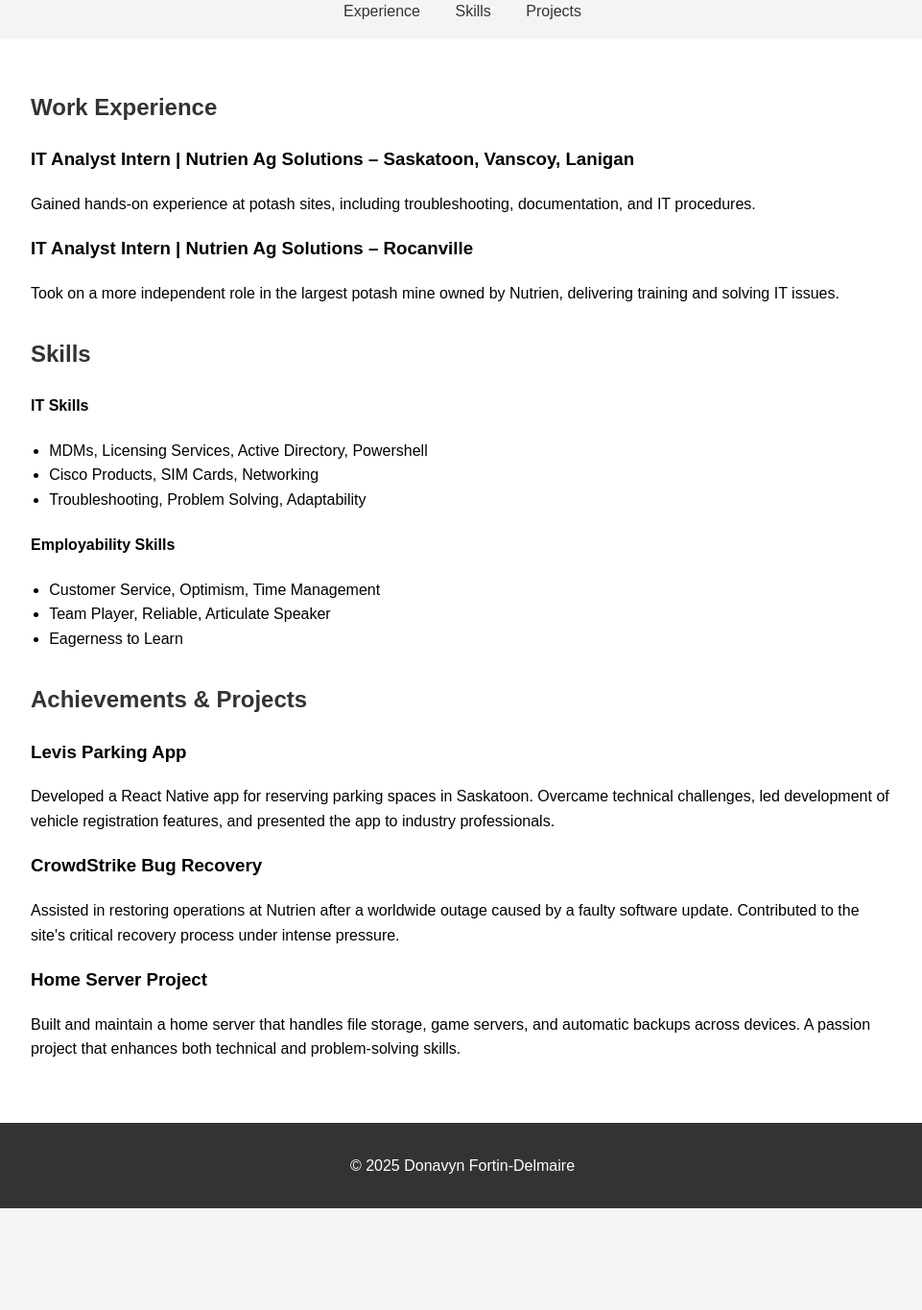
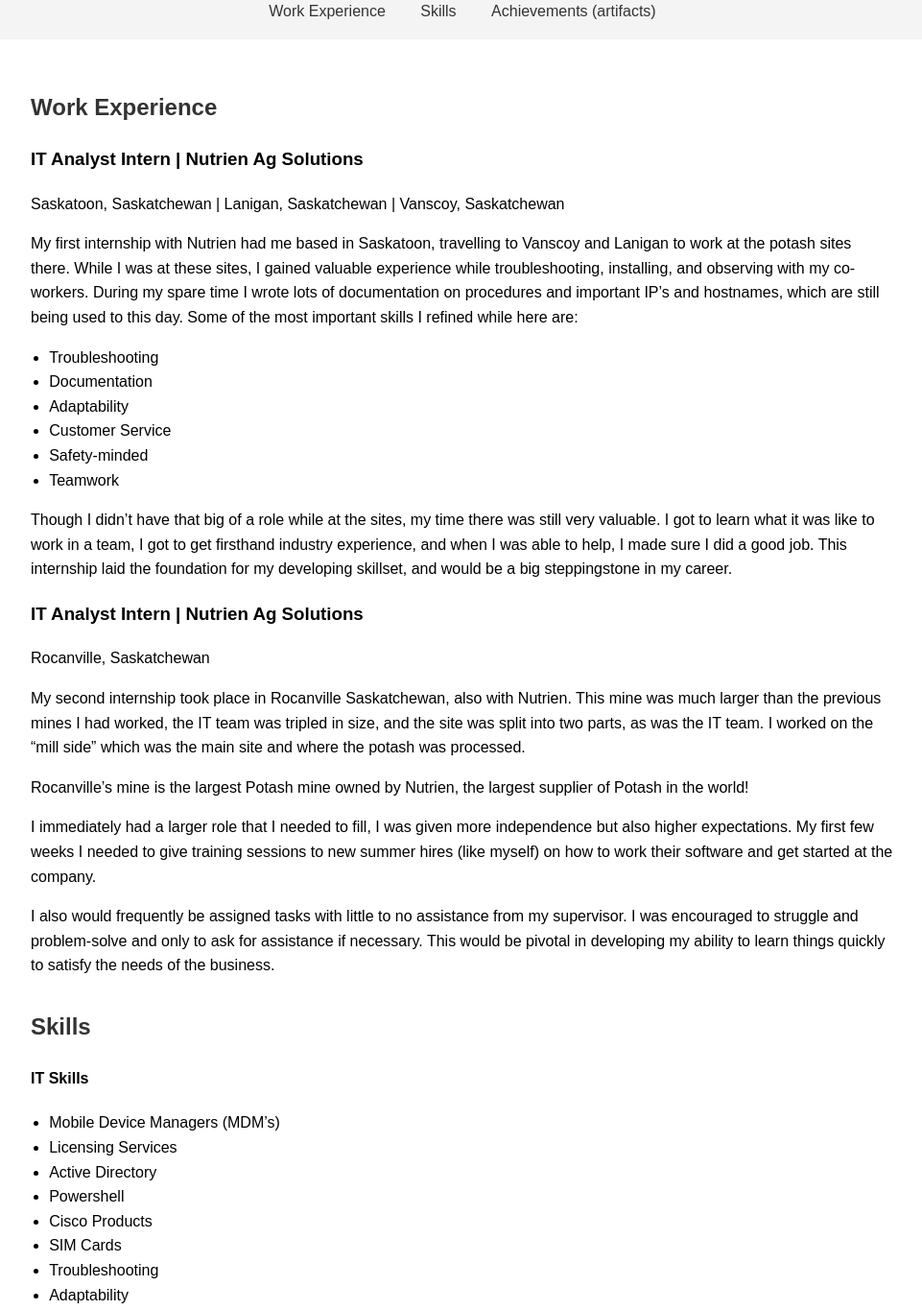
Before and after one commit to DonnyyZ/portfolio, a plain HTML site: page index.html in a window 1280 px wide. Shown: the part 226-1591 px from the top of the page at 96% size, without its empty margins (158-1119 px from the left). Before the commit the page ends 1485 px from the top, so only its background shows below. Drawn offline with Linux system fonts and the light colour scheme.

Commit message:
Finished

```diff
--- a/index.html
+++ b/index.html
@@ -49,53 +49,89 @@
     <h1>Donavyn Fortin-Delmaire</h1>
     <p>"Always eager to learn new things"</p>
     <p>
-      <a href="#" style="color: #fff;">LinkedIn</a> |
-      <a href="#" style="color: #fff;">GitHub</a>
+      <a href="https://www.linkedin.com/in/donavyn-fortin-delmaire-3082b324b/" style="color: #fff;">LinkedIn</a> |
+      <a href="https://github.com/DonnyyZ" style="color: #fff;">Github</a>
     </p>
   </header>
 
   <nav>
-    <a href="#experience">Experience</a>
+    <a href="#experience">Work Experience</a>
     <a href="#skills">Skills</a>
-    <a href="#projects">Projects</a>
+    <a href="#projects">Achievements (artifacts)</a>
   </nav>
 
   <div class="container">
     <section id="experience" class="section">
       <h2>Work Experience</h2>
-      <h3>IT Analyst Intern | Nutrien Ag Solutions – Saskatoon, Vanscoy, Lanigan</h3>
-      <p>Gained hands-on experience at potash sites, including troubleshooting, documentation, and IT procedures.</p>
+      <h3>IT Analyst Intern | Nutrien Ag Solutions</h3>
+      <p>Saskatoon, Saskatchewan | Lanigan, Saskatchewan | Vanscoy, Saskatchewan</p>
+      <p>My first internship with Nutrien had me based in Saskatoon, travelling to Vanscoy and Lanigan to work at the potash sites there. While I was at these sites, I gained valuable experience while troubleshooting, installing, and observing with my co-workers. During my spare time I wrote lots of documentation on procedures and important IP’s and hostnames, which are still being used to this day. Some of the most important skills I refined while here are:</p>
+      <ul>
+        <li>Troubleshooting</li>
+        <li>Documentation</li>
+        <li>Adaptability</li>
+        <li>Customer Service</li>
+        <li>Safety-minded</li>
+        <li>Teamwork</li>
+      </ul>
+      <p>Though I didn’t have that big of a role while at the sites, my time there was still very valuable. I got to learn what it was like to work in a team, I got to get firsthand industry experience, and when I was able to help, I made sure I did a good job. This internship laid the foundation for my developing skillset, and would be a big steppingstone in my career.</p>
 
-      <h3>IT Analyst Intern | Nutrien Ag Solutions – Rocanville</h3>
-      <p>Took on a more independent role in the largest potash mine owned by Nutrien, delivering training and solving IT issues.</p>
+      <h3>IT Analyst Intern | Nutrien Ag Solutions</h3>
+      <p>Rocanville, Saskatchewan</p>
+      <p>My second internship took place in Rocanville Saskatchewan, also with Nutrien. This mine was much larger than the previous mines I had worked, the IT team was tripled in size, and the site was split into two parts, as was the IT team. I worked on the “mill side” which was the main site and where the potash was processed.</p>
+      <p>Rocanville’s mine is the largest Potash mine owned by Nutrien, the largest supplier of Potash in the world!</p>
+      <p>I immediately had a larger role that I needed to fill, I was given more independence but also higher expectations. My first few weeks I needed to give training sessions to new summer hires (like myself) on how to work their software and get started at the company.</p>
+      <p>I also would frequently be assigned tasks with little to no assistance from my supervisor. I was encouraged to struggle and problem-solve and only to ask for assistance if necessary. This would be pivotal in developing my ability to learn things quickly to satisfy the needs of the business.</p>
     </section>
 
     <section id="skills" class="section">
       <h2>Skills</h2>
       <h4>IT Skills</h4>
       <ul>
-        <li>MDMs, Licensing Services, Active Directory, Powershell</li>
-        <li>Cisco Products, SIM Cards, Networking</li>
-        <li>Troubleshooting, Problem Solving, Adaptability</li>
+        <li>Mobile Device Managers (MDM’s)</li>
+        <li>Licensing Services</li>
+        <li>Active Directory</li>
+        <li>Powershell</li>
+        <li>Cisco Products</li>
+        <li>SIM Cards</li>
+        <li>Troubleshooting</li>
+        <li>Adaptability</li>
+        <li>Networking</li>
+        <li>Problem solving</li>
       </ul>
       <h4>Employability Skills</h4>
       <ul>
-        <li>Customer Service, Optimism, Time Management</li>
-        <li>Team Player, Reliable, Articulate Speaker</li>
-        <li>Eagerness to Learn</li>
+        <li>Customer Service</li>
+        <li>Articulated Speaker</li>
+        <li>Optimistic</li>
+        <li>Team player</li>
+        <li>Reliable</li>
+        <li>Time management</li>
+        <li>Eagerness to learn</li>
       </ul>
     </section>
 
     <section id="projects" class="section">
-      <h2>Achievements & Projects</h2>
-      <h3>Levis Parking App</h3>
-      <p>Developed a React Native app for reserving parking spaces in Saskatoon. Overcame technical challenges, led development of vehicle registration features, and presented the app to industry professionals.</p>
+      <h2>Achievements (artifacts)</h2>
+      <h3>Levis Parking</h3>
+      <p>During my second year I was assigned to a project team where we worked in a team with our classmates to create a specific app for a client. Our app was meant to make it easy to find/reserve parking spaces in Saskatoon, it would be made for our client, Levis Tech, and it would be named “Levis Parking”.</p>
+      <p>This project challenged me and my group in many ways, the first and most significant being getting off the ground. We were working with a technology very unfamiliar to us at the time, called React Native. React Native is a JavaScript library that allows you to create apps for Android and iOS using React. For the first month of our project, we made almost no progress as we could not get the technology working correctly. We eventually had to restart the entire project from scratch, using a new file layout and prioritizing a clean project, which solved the issue. This first hurdle taught me not to get too attached to my work, as all it took was a few mistakes for us to have to completely restart our project.</p>
+      <p>We eventually found a rhythm and managed to deliver a product that we were all proud of. I was largely responsible for implementing the vehicle portion of our app. I created a way for our users to register their vehicles into the app, and then select which vehicle they would use to park. We got to showcase our app in a presentation in front of the industry’s leading programmers, and to all our classmates. I no longer have a copy of the project itself, but I have the video of our presentation, see below.</p>
+      <a href="https://drive.google.com/file/d/1vQqUmunmKbuLYfOTNLoNUskiNE-qa8X8/view?usp=drive_link">Link to Presentation Video</a>
 
-      <h3>CrowdStrike Bug Recovery</h3>
-      <p>Assisted in restoring operations at Nutrien after a worldwide outage caused by a faulty software update. Contributed to the site's critical recovery process under intense pressure.</p>
+      <h3>CrowdStrike Bug</h3>
+      <p>I also got firsthand experience with a disaster scenario, being the CrowdStrike bug of 2024. A security software known as “CrowdStrike” released a faulty software update that caused a worldwide outage on millions of computers, including Nutrien ones.</p>
+      <p>Multiple blue screens of death caused by a faulty software update on baggage carousels at LaGuardia Airport, New York City.<br>Via Wikipedia</p>
+      <p>I was called in at 3:00AM on my day off to assist in restoring operations to the site. Around 70% of the site’s computers were down, and we had to manually go to every single one and turn them back on. Once we found a solution it wasn’t hard to revert the update, but the hard part was tracking down all the important computers. By 11:00AM we had restored access to all the high priority machines, but it would have been another month before we had completely restored access to all Nutrien’s end users.</p>
+      <p>Though I do not have any physical evidence of such an event, it is unmistakable that I was present for the recovery process. And I feel I learned much more in this disaster event than I could ever learn from a project artifact.</p>
 
-      <h3>Home Server Project</h3>
-      <p>Built and maintain a home server that handles file storage, game servers, and automatic backups across devices. A passion project that enhances both technical and problem-solving skills.</p>
+      <h3>Home Server</h3>
+      <p>To streamline my digital life and expand my technical skills, I have built a home server that serves multiple purposes.</p>
+      <p>It hosts a centralized file system I can use to store any important files I need, I can also send more files to it, and access said files remotely with the correct credentials.</p>
+      <p>I’ve also configured several multiplayer game servers that I use to play games with my friends. This allows me to control the traffic that goes into the server, and so we don’t have to pay third parties for their services.</p>
+      <p>A Minecraft server I run using Fork, a program to simplify running a server by using a GUI</p>
+      <p>Additionally, the server functions as a reliable backup solution for all my sensitive data and schoolwork. My laptop, home computers, and phone will periodically (once a week) send the data I specify to my server. Where it will be kept safe and ready to deploy in case my devices become corrupted.</p>
+      <p>My home server has served as a fun passion project, a helpful tool, and an excellent way to refine my IT skills. I hope to work on it for many more years and add more features as I learn about them.</p>
     </section>
   </div>
 
```
